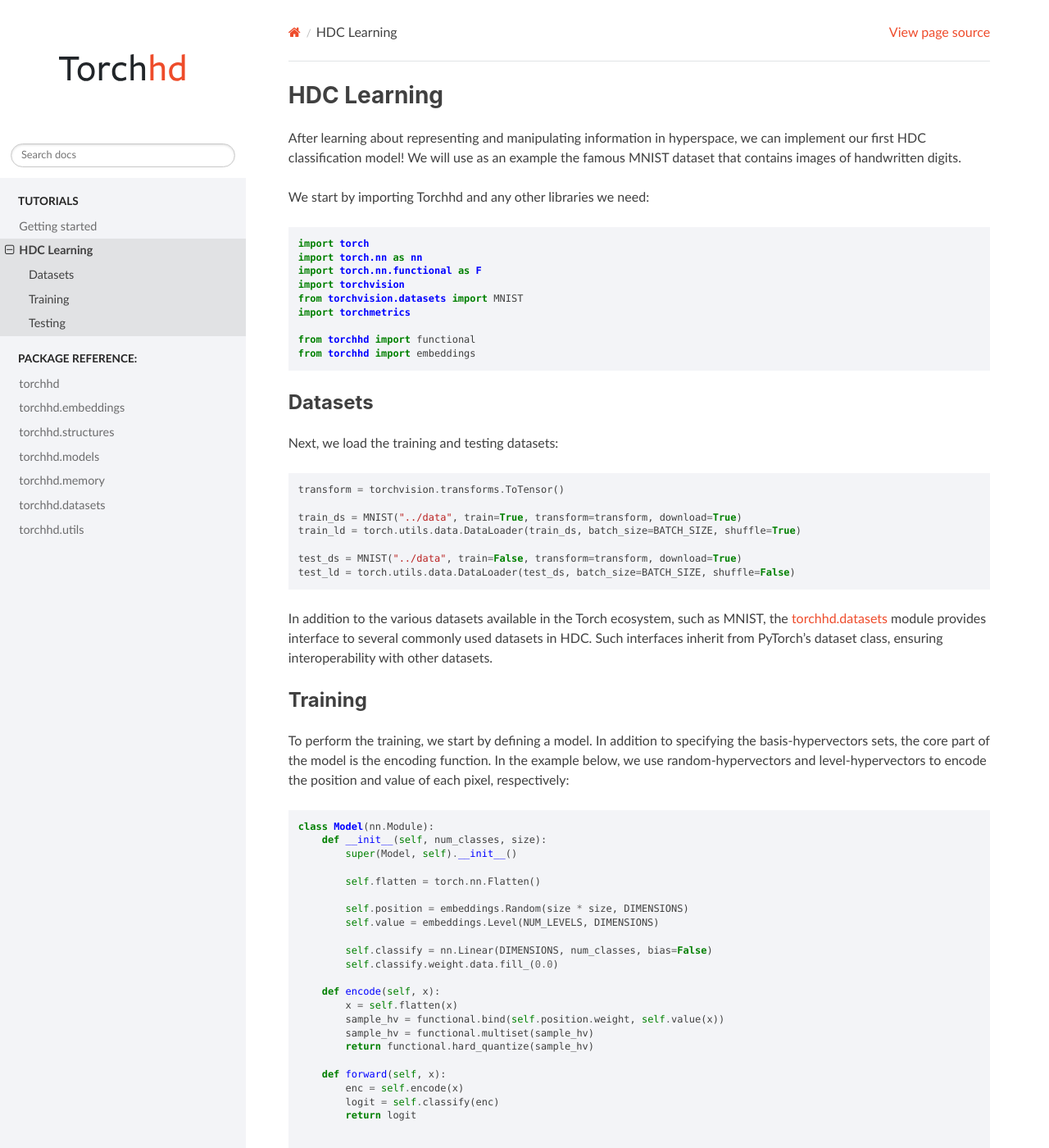
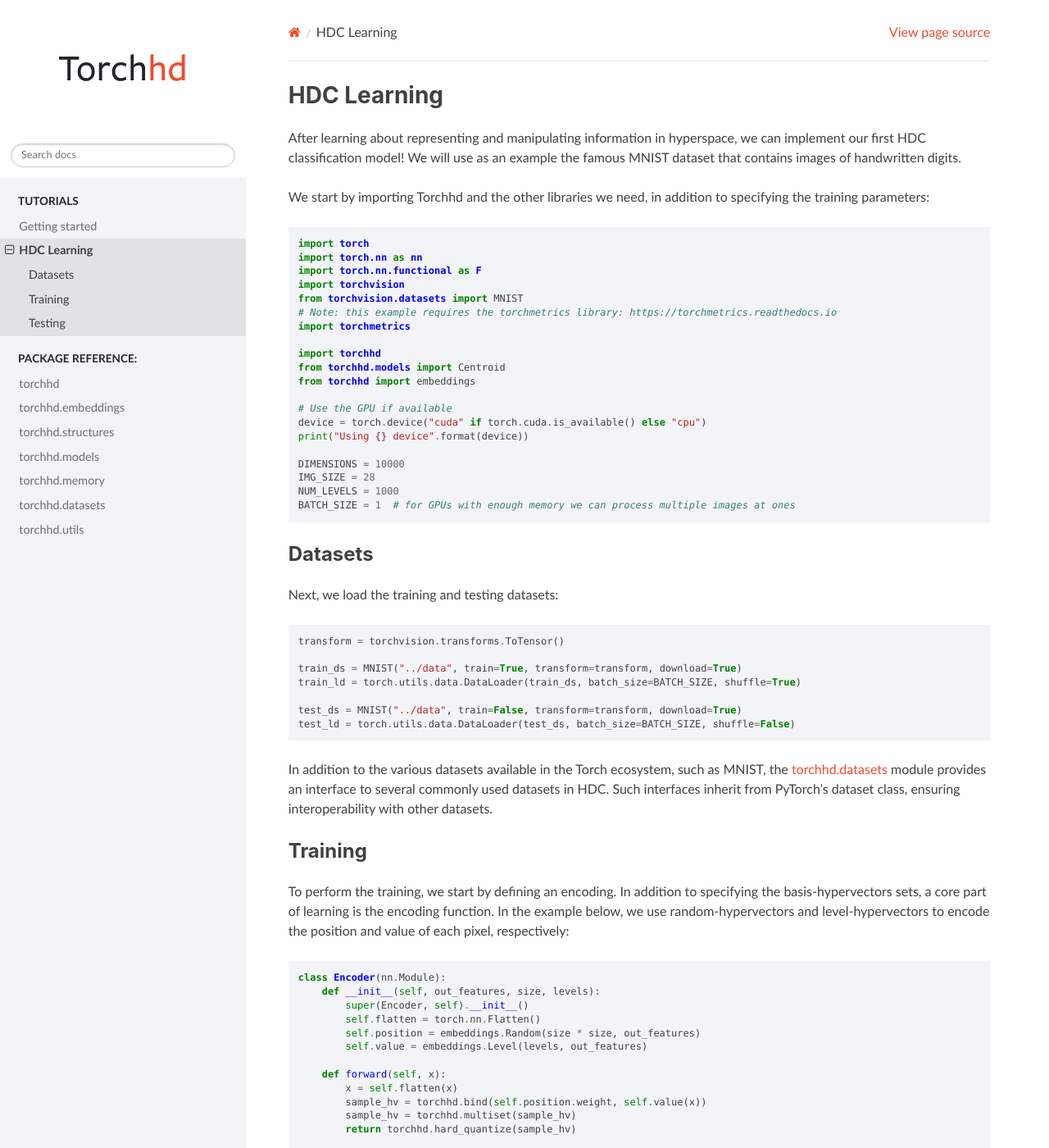
Before and after one commit to hyperdimensional-computing/torchhd, a Sphinx documentation site: the page built from docs/classification.rst, in a window 1280 px wide and 1400 px high. Shown: the whole window at 82% size. Built offline with Sphinx 7.4.7 and the Read the Docs theme 2.0.0, drawn with Linux system fonts in a browser that asks for light colours; some of the changed text lies outside the part shown.

Commit message:
Update tutorial with new (working) example code (#168)
Fixes #167

```diff
--- a/docs/classification.rst
+++ b/docs/classification.rst
@@ -4,7 +4,7 @@
 After learning about representing and manipulating information in hyperspace, we can implement our first HDC classification model! We will use as an example the famous MNIST dataset that contains images of handwritten digits.
 
 
-We start by importing Torchhd and any other libraries we need:
+We start by importing Torchhd and the other libraries we need, in addition to specifying the training parameters:
 
 .. code-block:: python
 
@@ -13,10 +13,21 @@
 	import torch.nn.functional as F
 	import torchvision
 	from torchvision.datasets import MNIST
+	# Note: this example requires the torchmetrics library: https://torchmetrics.readthedocs.io
 	import torchmetrics
 
-	from torchhd import functional
+	import torchhd
+	from torchhd.models import Centroid
 	from torchhd import embeddings
+
+	# Use the GPU if available
+	device = torch.device("cuda" if torch.cuda.is_available() else "cpu")
+	print("Using {} device".format(device))
+
+	DIMENSIONS = 10000
+	IMG_SIZE = 28
+	NUM_LEVELS = 1000
+	BATCH_SIZE = 1  # for GPUs with enough memory we can process multiple images at ones
 
 Datasets
 --------
@@ -34,55 +45,46 @@
 	test_ld = torch.utils.data.DataLoader(test_ds, batch_size=BATCH_SIZE, shuffle=False)
 
 
-In addition to the various datasets available in the Torch ecosystem, such as MNIST, the :ref:`datasets` module provides interface to several commonly used datasets in HDC. Such interfaces inherit from PyTorch's dataset class, ensuring interoperability with other datasets.
+In addition to the various datasets available in the Torch ecosystem, such as MNIST, the :ref:`datasets` module provides an interface to several commonly used datasets in HDC. Such interfaces inherit from PyTorch's dataset class, ensuring interoperability with other datasets.
 
 Training
 --------
 
-To perform the training, we start by defining a model. In addition to specifying the basis-hypervectors sets, the core part of the model is the encoding function. In the example below, we use random-hypervectors and level-hypervectors to encode the position and value of each pixel, respectively:
+To perform the training, we start by defining an encoding. In addition to specifying the basis-hypervectors sets, a core part of learning is the encoding function. In the example below, we use random-hypervectors and level-hypervectors to encode the position and value of each pixel, respectively:
 
 .. code-block:: python
 
-	class Model(nn.Module):
-	    def __init__(self, num_classes, size):
-	        super(Model, self).__init__()
+	class Encoder(nn.Module):
+		def __init__(self, out_features, size, levels):
+			super(Encoder, self).__init__()
+			self.flatten = torch.nn.Flatten()
+			self.position = embeddings.Random(size * size, out_features)
+			self.value = embeddings.Level(levels, out_features)
 
-	        self.flatten = torch.nn.Flatten()
+		def forward(self, x):
+			x = self.flatten(x)
+			sample_hv = torchhd.bind(self.position.weight, self.value(x))
+			sample_hv = torchhd.multiset(sample_hv)
+			return torchhd.hard_quantize(sample_hv)
 
-	        self.position = embeddings.Random(size * size, DIMENSIONS)
-	        self.value = embeddings.Level(NUM_LEVELS, DIMENSIONS)
+	encode = Encoder(DIMENSIONS, IMG_SIZE, NUM_LEVELS)
+	encode = encode.to(device)
 
-	        self.classify = nn.Linear(DIMENSIONS, num_classes, bias=False)
-	        self.classify.weight.data.fill_(0.0)
-
-	    def encode(self, x):
-	        x = self.flatten(x)
-	        sample_hv = functional.bind(self.position.weight, self.value(x))
-	        sample_hv = functional.multiset(sample_hv)
-	        return functional.hard_quantize(sample_hv)
-
-	    def forward(self, x):
-	        enc = self.encode(x)
-	        logit = self.classify(enc)
-	        return logit
-
-
-	model = Model(len(train_ds.classes), IMG_SIZE)
+	num_classes = len(train_ds.classes)
+	model = Centroid(DIMENSIONS, num_classes)
 	model = model.to(device)
-
 
 Having defined the model, we iterate over the training samples to create the class-vectors:
 
 .. code-block:: python
 
-    for samples, labels in train_ld:
-        samples = samples.to(device)
-        labels = labels.to(device)
+	with torch.no_grad():
+		for samples, labels in tqdm(train_ld, desc="Training"):
+			samples = samples.to(device)
+			labels = labels.to(device)
 
-        samples_hv = model.encode(samples)
-        model.classify.weight[labels] += samples_hv
-
-    model.classify.weight[:] = F.normalize(model.classify.weight)
+			samples_hv = encode(samples)
+			model.add(samples_hv, labels)
 
 Testing
 -------
@@ -91,9 +93,16 @@
 
 .. code-block:: python
 
-    for samples, labels in test_ld:
-        samples = samples.to(device)
+	accuracy = torchmetrics.Accuracy("multiclass", num_classes=num_classes)
 
-        outputs = model(samples)
-        predictions = torch.argmax(outputs, dim=-1)
-        accuracy.update(predictions.cpu(), labels)
+	with torch.no_grad():
+		model.normalize()
+
+		for samples, labels in tqdm(test_ld, desc="Testing"):
+			samples = samples.to(device)
+
+			samples_hv = encode(samples)
+			outputs = model(samples_hv, dot=True)
+			accuracy.update(outputs.cpu(), labels)
+
+	print(f"Testing accuracy of {(accuracy.compute().item() * 100):.3f}%")
--- /dev/null
+++ b/docs/docutils.conf
@@ -0,0 +1,2 @@
+[restructuredtext parser]
+tab_width: 4
```
